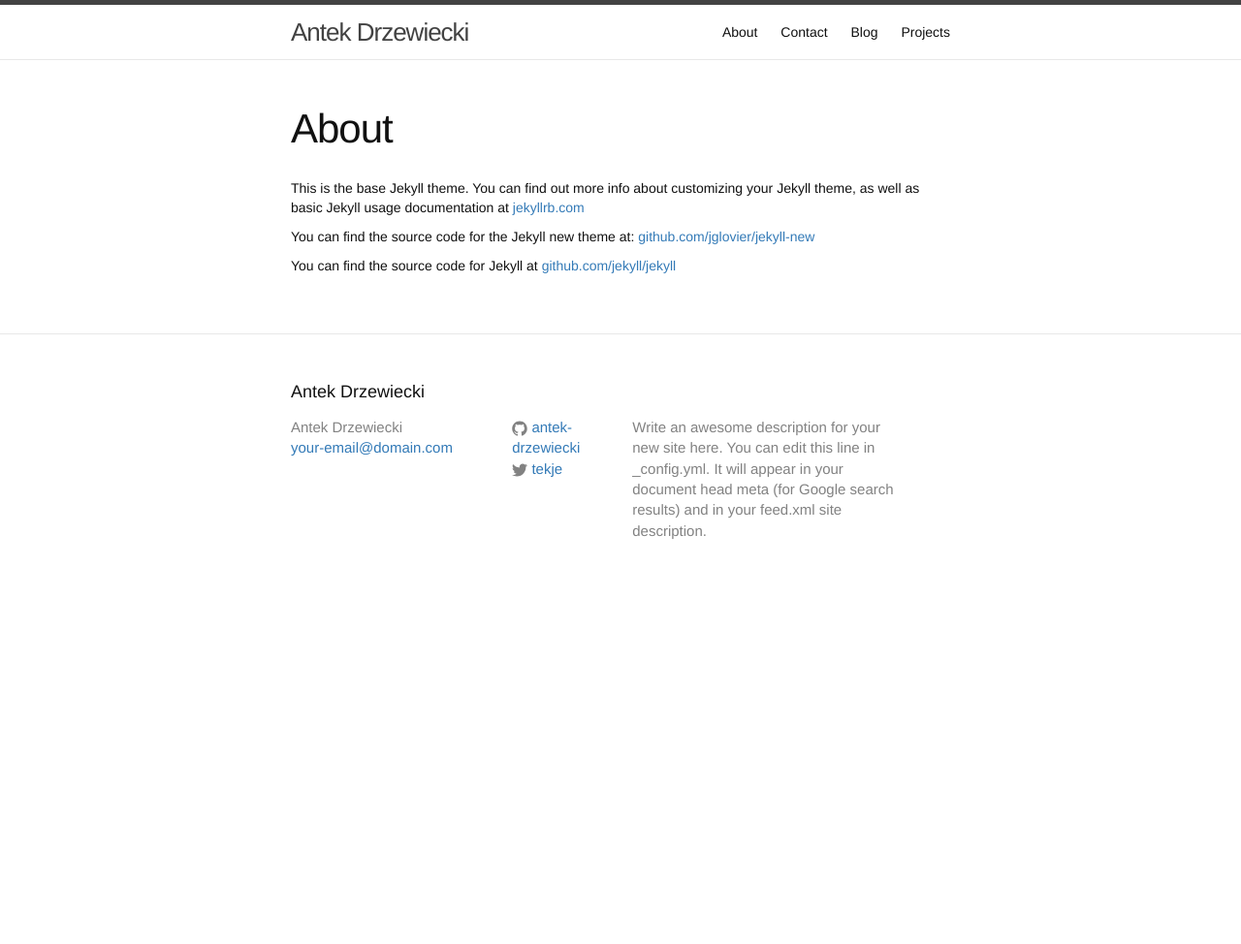
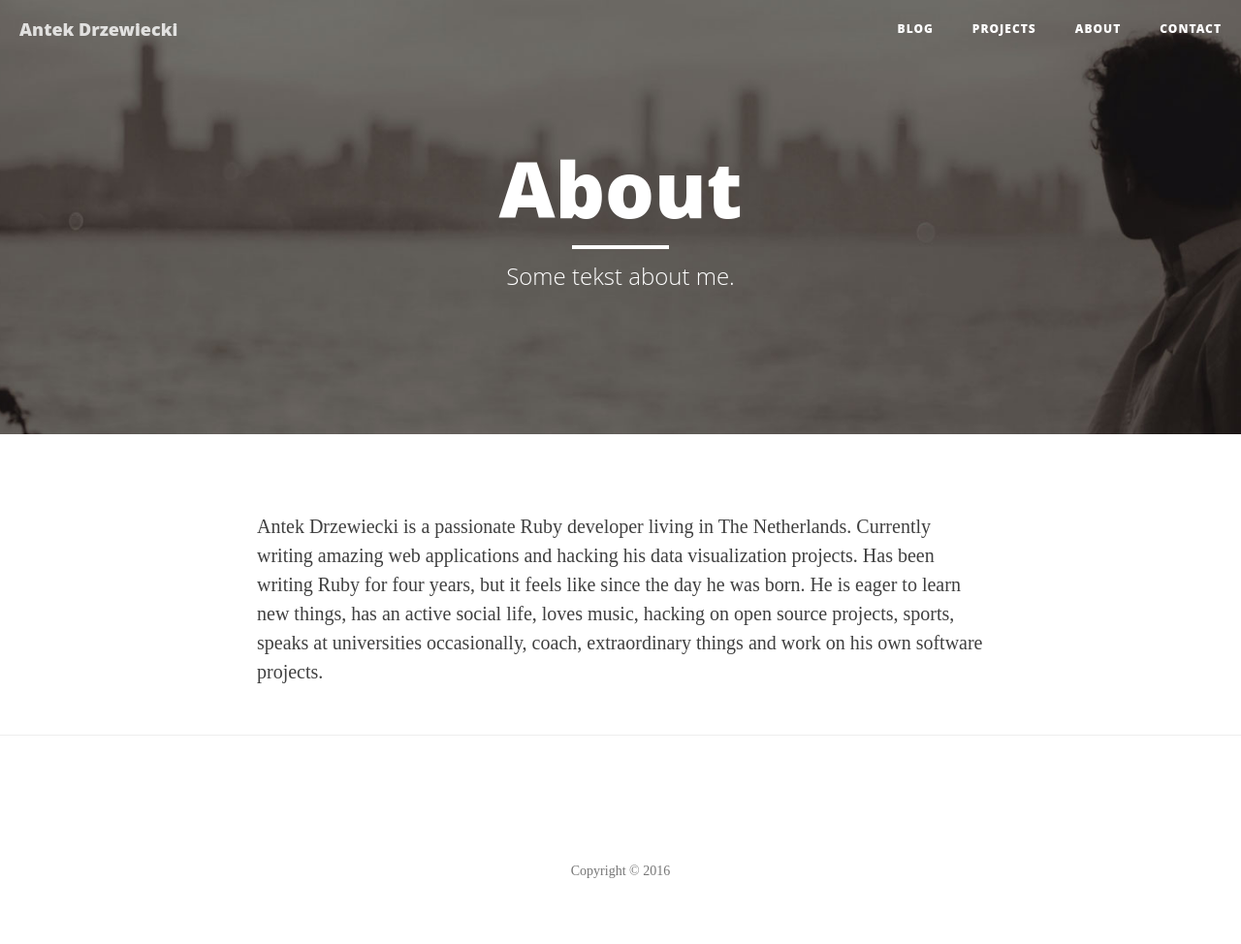
Before and after one commit to antek-drzewiecki/antek-drzewiecki.github.io, a Jekyll site: the page built from about.html, in a window 1280 px wide. Shown: the whole page at 97% size. Built offline with Jekyll 4.4.1, drawn with Linux system fonts in a browser that asks for light colours; nearby versions of some CDN libraries; library files that are not in the unit come from our copies; before the commit the page ends 900 px from its top, so only the background shows below that.

Commit message:
Added new clean layout

```diff
--- a/_includes/footer.html
+++ b/_includes/footer.html
@@ -1,55 +1,60 @@
-<footer class="site-footer">
-
-  <div class="wrapper">
-
-    <h2 class="footer-heading">{{ site.title }}</h2>
-
-    <div class="footer-col-wrapper">
-      <div class="footer-col  footer-col-1">
-        <ul class="contact-list">
-          <li>{{ site.title }}</li>
-          <li><a href="mailto:{{ site.email }}">{{ site.email }}</a></li>
-        </ul>
-      </div>
-
-      <div class="footer-col  footer-col-2">
-        <ul class="social-media-list">
+<!-- Footer -->
+<footer>
+    <div class="container">
+        <div class="row">
+            <div class="col-lg-8 col-lg-offset-2 col-md-10 col-md-offset-1">
+                <ul class="list-inline text-center">
+                    <li>
+                        <a href="{{ "/feed.xml" | prepend: site.baseurl }}">
+                            <span class="fa-stack fa-lg">
+                                <i class="fa fa-circle fa-stack-2x"></i>
+                                <i class="fa fa-rss fa-stack-1x fa-inverse"></i>
+                            </span>
+                        </a>
+                    </li>
+                    {% if site.twitter_username %}
+                    <li>
+                        <a href="https://twitter.com/{{ site.twitter_username }}">
+                            <span class="fa-stack fa-lg">
+                                <i class="fa fa-circle fa-stack-2x"></i>
+                                <i class="fa fa-twitter fa-stack-1x fa-inverse"></i>
+                            </span>
+                        </a>
+                    </li>
+                    {% endif %}
+                    {% if site.facebook_username %}
+                    <li>
+                        <a href="https://www.facebook.com/{{ site.facebook_username }}">
+                            <span class="fa-stack fa-lg">
+                                <i class="fa fa-circle fa-stack-2x"></i>
+                                <i class="fa fa-facebook fa-stack-1x fa-inverse"></i>
+                            </span>
+                        </a>
+                    </li>
+                    {% endif %}
                     {% if site.github_username %}
                     <li>
                         <a href="https://github.com/{{ site.github_username }}">
-              <span class="icon  icon--github">
-                <svg viewBox="0 0 16 16">
-                  <path fill="#828282" d="M7.999,0.431c-4.285,0-7.76,3.474-7.76,7.761 c0,3.428,2.223,6.337,5.307,7.363c0.388,0.071,0.53-0.168,0.53-0.374c0-0.184-0.007-0.672-0.01-1.32 c-2.159,0.469-2.614-1.04-2.614-1.04c-0.353-0.896-0.862-1.135-0.862-1.135c-0.705-0.481,0.053-0.472,0.053-0.472 c0.779,0.055,1.189,0.8,1.189,0.8c0.692,1.186,1.816,0.843,2.258,0.645c0.071-0.502,0.271-0.843,0.493-1.037 C4.86,11.425,3.049,10.76,3.049,7.786c0-0.847,0.302-1.54,0.799-2.082C3.768,5.507,3.501,4.718,3.924,3.65 c0,0,0.652-0.209,2.134,0.796C6.677,4.273,7.34,4.187,8,4.184c0.659,0.003,1.323,0.089,1.943,0.261 c1.482-1.004,2.132-0.796,2.132-0.796c0.423,1.068,0.157,1.857,0.077,2.054c0.497,0.542,0.798,1.235,0.798,2.082 c0,2.981-1.814,3.637-3.543,3.829c0.279,0.24,0.527,0.713,0.527,1.437c0,1.037-0.01,1.874-0.01,2.129 c0,0.208,0.14,0.449,0.534,0.373c3.081-1.028,5.302-3.935,5.302-7.362C15.76,3.906,12.285,0.431,7.999,0.431z"/>
-                </svg>
+                            <span class="fa-stack fa-lg">
+                                <i class="fa fa-circle fa-stack-2x"></i>
+                                <i class="fa fa-github fa-stack-1x fa-inverse"></i>
                             </span>
-
-              <span class="username">{{ site.github_username }}</span>
                         </a>
                     </li>
                     {% endif %}
-
-          {% if site.twitter_username %}
+                    {% if site.email_username %}
                     <li>
-            <a href="https://twitter.com/{{ site.twitter_username }}">
-              <span class="icon  icon--twitter">
-                <svg viewBox="0 0 16 16">
-                  <path fill="#828282" d="M15.969,3.058c-0.586,0.26-1.217,0.436-1.878,0.515c0.675-0.405,1.194-1.045,1.438-1.809
-                  c-0.632,0.375-1.332,0.647-2.076,0.793c-0.596-0.636-1.446-1.033-2.387-1.033c-1.806,0-3.27,1.464-3.27,3.27 c0,0.256,0.029,0.506,0.085,0.745C5.163,5.404,2.753,4.102,1.14,2.124C0.859,2.607,0.698,3.168,0.698,3.767 c0,1.134,0.577,2.135,1.455,2.722C1.616,6.472,1.112,6.325,0.671,6.08c0,0.014,0,0.027,0,0.041c0,1.584,1.127,2.906,2.623,3.206 C3.02,9.402,2.731,9.442,2.433,9.442c-0.211,0-0.416-0.021-0.615-0.059c0.416,1.299,1.624,2.245,3.055,2.271 c-1.119,0.877-2.529,1.4-4.061,1.4c-0.264,0-0.524-0.015-0.78-0.046c1.447,0.928,3.166,1.469,5.013,1.469 c6.015,0,9.304-4.983,9.304-9.304c0-0.142-0.003-0.283-0.009-0.423C14.976,4.29,15.531,3.714,15.969,3.058z"/>
-                </svg>
+                        <a href="mailto:{{ site.email_username }}">
+                            <span class="fa-stack fa-lg">
+                                <i class="fa fa-circle fa-stack-2x"></i>
+                                <i class="fa fa-envelope fa-stack-1x fa-inverse"></i>
                             </span>
-
-              <span class="username">{{ site.twitter_username }}</span>
                         </a>
                     </li>
                     {% endif %}
                 </ul>
-      </div>
-
-      <div class="footer-col  footer-col-3">
-        <p class="text">{{ site.description }}</p>
+                <p class="copyright text-muted">Copyright &copy; {{ site.copyright_name }} {{ site.time | date: '%Y' }}</p>
             </div>
         </div>
-
     </div>
-
 </footer>
--- a/_includes/head.html
+++ b/_includes/head.html
@@ -1,17 +1,26 @@
 <head>
+
     <meta charset="utf-8">
-    <meta name="viewport" content="width=device-width initial-scale=1" />
     <meta http-equiv="X-UA-Compatible" content="IE=edge">
-
-    <title>{% if page.title %}{{ page.title }}{% else %}{{ site.title }}{% endif %}</title>
+    <meta name="viewport" content="width=device-width, initial-scale=1">
     <meta name="description" content="{{ site.description }}">
 
-    <link rel="stylesheet" href="{{ "/css/landing.css" | prepend: site.baseurl }}">
+    <title>{% if page.title %}{{ page.title }} - {{ site.title }}{% else %}{{ site.title }}{% endif %}</title>
+
     <link rel="canonical" href="{{ page.url | replace:'index.html','' | prepend: site.baseurl | prepend: site.url }}">
 
+    <!-- Custom CSS -->
+     <link rel="stylesheet" href="{{ "/css/bootstrap.css" | prepend: site.baseurl }}">
+    <link rel="stylesheet" href="{{ "/css/clean-blog.css" | prepend: site.baseurl }}">
     <script type="text/javascript" src="{{ "/javascripts/jquery-2.1.4.min.js" | prepend: site.baseurl }}"></script>
     <script type="text/javascript" src="{{ "/javascripts/bootstrap.js" | prepend: site.baseurl }}"></script>
-    <script type="text/javascript" src="{{ "/javascripts/d3.js" | prepend: site.baseurl }}"></script>
-    <script type="text/javascript" src="{{ "/javascripts/graphs/force_graph.js" | prepend: site.baseurl }}"></script>
-    <script type="text/javascript" src="{{ "/javascripts/base.js" | prepend: site.baseurl }}"></script>
+
+    <!-- HTML5 Shim and Respond.js IE8 support of HTML5 elements and media queries -->
+    <!-- WARNING: Respond.js doesn't work if you view the page via file:// -->
+    <!--[if lt IE 9]>
+        <script src="https://oss.maxcdn.com/libs/html5shiv/3.7.0/html5shiv.js"></script>
+        <script src="https://oss.maxcdn.com/libs/respond.js/1.4.2/respond.min.js"></script>
+    <![endif]-->
+
+
 </head>
--- a/_includes/header.html
+++ b/_includes/header.html
@@ -20,6 +20,8 @@
           {% endif %}
         {% endfor %}
       </div>
+
+
     </nav>
 
   </div>
--- /dev/null
+++ b/_includes/nav.html
@@ -0,0 +1,36 @@
+<!-- Navigation -->
+<nav class="navbar navbar-default navbar-custom navbar-fixed-top">
+    <div class="container-fluid">
+        <!-- Brand and toggle get grouped for better mobile display -->
+        <div class="navbar-header page-scroll">
+            <button type="button" class="navbar-toggle" data-toggle="collapse" data-target="#bs-example-navbar-collapse-1">
+                <span class="sr-only">Toggle navigation</span>
+                <span class="icon-bar"></span>
+                <span class="icon-bar"></span>
+                <span class="icon-bar"></span>
+            </button>
+            <a class="navbar-brand" href="{{ site.baseurl }}/">{{ site.title }}</a>
+        </div>
+
+        <!-- Collect the nav links, forms, and other content for toggling -->
+        <div class="collapse navbar-collapse" id="bs-example-navbar-collapse-1">
+            <ul class="nav navbar-nav navbar-right">
+                {% assign pages = site.pages | sort: 'menu' %}
+
+
+                {% for page in pages %}
+                {% if page.menu and page.url != '/404.html'  %}
+				    {% unless page.url contains '/page'  %}
+                    <li>
+                        <a href="{{ page.url | prepend: site.baseurl }}">{{ page.title }}</a>
+                    </li>
+				    {% endunless %}
+                {% endif %}
+                {% endfor %}
+            </ul>
+        </div>
+
+        <!-- /.navbar-collapse -->
+    </div>
+    <!-- /.container -->
+</nav>
--- a/_layouts/default.html
+++ b/_layouts/default.html
@@ -1,20 +1,16 @@
 <!DOCTYPE html>
-<html>
+<html lang="en">
 
-  {% include head.html %}
+{% include head.html %}
 
-  <body>
+<body>
 
-    {% include header.html %}
+    {% include nav.html %}
 
-    <div class="page-content">
-      <div class="wrapper">
-        {{ content }}
-      </div>
-    </div>
+    {{ content }}
 
     {% include footer.html %}
 
-  </body>
+</body>
 
 </html>
--- a/_layouts/page.html
+++ b/_layouts/page.html
@@ -1,14 +1,29 @@
 ---
 layout: default
 ---
-<div class="post">
 
-  <header class="post-header">
-    <h1 class="post-title">{{ page.title }}</h1>
-  </header>
+<!-- Page Header -->
+<header class="intro-header" style="background-image: url('{{ site.baseurl }}/{% if page.header-img %}{{ page.header-img }}{% else %}{{ site.header-img }}{% endif %}')">
+    <div class="container">
+        <div class="row">
+            <div class="col-lg-8 col-lg-offset-2 col-md-10 col-md-offset-1">
+                <div class="site-heading">
+                    <h1>{% if page.title %}{{ page.title }}{% else %}{{ site.title }}{% endif %}</h1>
+                    <hr class="small">
+                    <span class="subheading">{{ page.description }}</span>
+                </div>
+            </div>
+        </div>
+    </div>
+</header>
 
-  <article class="post-content">
-    {{ content }}
-  </article>
+<!-- Main Content -->
+<div class="container">
+  <div class="row">
+    <div class="col-lg-8 col-lg-offset-2 col-md-10 col-md-offset-1">
+      {{ content }}
+    </div>
+  </div>
+</div>
 
-</div>
+<hr>
--- /dev/null
+++ b/about.html
@@ -0,0 +1,15 @@
+---
+layout: page
+title: "About"
+permalink: /about/
+description: "Some tekst about me."
+header-img: "images/about-bg.jpg"
+menu: 4
+---
+
+<p>Antek Drzewiecki is a passionate Ruby developer living in The Netherlands.
+Currently writing amazing web applications and hacking his data visualization projects.
+Has been writing Ruby for four years, but it feels like since the day he was born.
+He is eager to learn new things, has an active social life, loves music, hacking on open source
+projects, sports, speaks at universities occasionally, coach, extraordinary things and work on his
+own software projects.</p>
--- a/about.md
+++ /dev/null
@@ -1,11 +0,0 @@
----
-layout: page
-title: About
-permalink: /about/
----
-
-This is the base Jekyll theme. You can find out more info about customizing your Jekyll theme, as well as basic Jekyll usage documentation at [jekyllrb.com](http://jekyllrb.com/)
-
-You can find the source code for the Jekyll new theme at: [github.com/jglovier/jekyll-new](https://github.com/jglovier/jekyll-new)
-
-You can find the source code for Jekyll at [github.com/jekyll/jekyll](https://github.com/jekyll/jekyll)
--- /dev/null
+++ b/css/clean-blog.css
@@ -0,0 +1,395 @@
+/*!
+ * Clean Blog v1.0.5 (http://startbootstrap.com/template-overviews/clean-blog)
+ * Copyright 2013-2016 Start Bootstrap
+ * Licensed under MIT (https://github.com/BlackrockDigital/startbootstrap/blob/gh-pages/LICENSE)
+ */
+
+body {
+  font-family: 'Lora', 'Times New Roman', serif;
+  font-size: 20px;
+  color: #404040;
+}
+p {
+  line-height: 1.5;
+  margin: 30px 0;
+}
+p a {
+  text-decoration: underline;
+}
+h1,
+h2,
+h3,
+h4,
+h5,
+h6 {
+  font-family: 'Open Sans', 'Helvetica Neue', Helvetica, Arial, sans-serif;
+  font-weight: 800;
+}
+a {
+  color: #404040;
+}
+a:hover,
+a:focus {
+  color: #0085a1;
+}
+a img:hover,
+a img:focus {
+  cursor: zoom-in;
+}
+blockquote {
+  color: #808080;
+  font-style: italic;
+}
+hr.small {
+  max-width: 100px;
+  margin: 15px auto;
+  border-width: 4px;
+  border-color: white;
+}
+.navbar-custom {
+  position: absolute;
+  top: 0;
+  left: 0;
+  width: 100%;
+  z-index: 3;
+  font-family: 'Open Sans', 'Helvetica Neue', Helvetica, Arial, sans-serif;
+}
+.navbar-custom .navbar-brand {
+  font-weight: 800;
+}
+.navbar-custom .nav li a {
+  text-transform: uppercase;
+  font-size: 12px;
+  font-weight: 800;
+  letter-spacing: 1px;
+}
+@media only screen and (min-width: 768px) {
+  .navbar-custom {
+    background: transparent;
+    border-bottom: 1px solid transparent;
+  }
+  .navbar-custom .navbar-brand {
+    color: white;
+    padding: 20px;
+  }
+  .navbar-custom .navbar-brand:hover,
+  .navbar-custom .navbar-brand:focus {
+    color: rgba(255, 255, 255, 0.8);
+  }
+  .navbar-custom .nav li a {
+    color: white;
+    padding: 20px;
+  }
+  .navbar-custom .nav li a:hover,
+  .navbar-custom .nav li a:focus {
+    color: rgba(255, 255, 255, 0.8);
+  }
+}
+@media only screen and (min-width: 1170px) {
+  .navbar-custom {
+    -webkit-transition: background-color 0.3s;
+    -moz-transition: background-color 0.3s;
+    transition: background-color 0.3s;
+    /* Force Hardware Acceleration in WebKit */
+    -webkit-transform: translate3d(0, 0, 0);
+    -moz-transform: translate3d(0, 0, 0);
+    -ms-transform: translate3d(0, 0, 0);
+    -o-transform: translate3d(0, 0, 0);
+    transform: translate3d(0, 0, 0);
+    -webkit-backface-visibility: hidden;
+    backface-visibility: hidden;
+  }
+  .navbar-custom.is-fixed {
+    /* when the user scrolls down, we hide the header right above the viewport */
+    position: fixed;
+    top: -61px;
+    background-color: rgba(255, 255, 255, 0.9);
+    border-bottom: 1px solid #f2f2f2;
+    -webkit-transition: -webkit-transform 0.3s;
+    -moz-transition: -moz-transform 0.3s;
+    transition: transform 0.3s;
+  }
+  .navbar-custom.is-fixed .navbar-brand {
+    color: #404040;
+  }
+  .navbar-custom.is-fixed .navbar-brand:hover,
+  .navbar-custom.is-fixed .navbar-brand:focus {
+    color: #0085a1;
+  }
+  .navbar-custom.is-fixed .nav li a {
+    color: #404040;
+  }
+  .navbar-custom.is-fixed .nav li a:hover,
+  .navbar-custom.is-fixed .nav li a:focus {
+    color: #0085a1;
+  }
+  .navbar-custom.is-visible {
+    /* if the user changes the scrolling direction, we show the header */
+    -webkit-transform: translate3d(0, 100%, 0);
+    -moz-transform: translate3d(0, 100%, 0);
+    -ms-transform: translate3d(0, 100%, 0);
+    -o-transform: translate3d(0, 100%, 0);
+    transform: translate3d(0, 100%, 0);
+  }
+}
+.intro-header {
+  background-color: #808080;
+  background: no-repeat center center;
+  background-attachment: scroll;
+  -webkit-background-size: cover;
+  -moz-background-size: cover;
+  background-size: cover;
+  -o-background-size: cover;
+  margin-bottom: 50px;
+}
+.intro-header .site-heading,
+.intro-header .post-heading,
+.intro-header .page-heading {
+  padding: 100px 0 50px;
+  color: white;
+}
+@media only screen and (min-width: 768px) {
+  .intro-header .site-heading,
+  .intro-header .post-heading,
+  .intro-header .page-heading {
+    padding: 150px 0;
+  }
+}
+.intro-header .site-heading,
+.intro-header .page-heading {
+  text-align: center;
+}
+.intro-header .site-heading h1,
+.intro-header .page-heading h1 {
+  margin-top: 0;
+  font-size: 50px;
+}
+.intro-header .site-heading .subheading,
+.intro-header .page-heading .subheading {
+  font-size: 24px;
+  line-height: 1.1;
+  display: block;
+  font-family: 'Open Sans', 'Helvetica Neue', Helvetica, Arial, sans-serif;
+  font-weight: 300;
+  margin: 10px 0 0;
+}
+@media only screen and (min-width: 768px) {
+  .intro-header .site-heading h1,
+  .intro-header .page-heading h1 {
+    font-size: 80px;
+  }
+}
+.intro-header .post-heading h1 {
+  font-size: 35px;
+}
+.intro-header .post-heading .subheading,
+.intro-header .post-heading .meta {
+  line-height: 1.1;
+  display: block;
+}
+.intro-header .post-heading .subheading {
+  font-family: 'Open Sans', 'Helvetica Neue', Helvetica, Arial, sans-serif;
+  font-size: 24px;
+  margin: 10px 0 30px;
+  font-weight: 600;
+}
+.intro-header .post-heading .meta {
+  font-family: 'Lora', 'Times New Roman', serif;
+  font-style: italic;
+  font-weight: 300;
+  font-size: 20px;
+}
+.intro-header .post-heading .meta a {
+  color: white;
+}
+@media only screen and (min-width: 768px) {
+  .intro-header .post-heading h1 {
+    font-size: 55px;
+  }
+  .intro-header .post-heading .subheading {
+    font-size: 30px;
+  }
+}
+.post-preview > a {
+  color: #404040;
+}
+.post-preview > a:hover,
+.post-preview > a:focus {
+  text-decoration: none;
+  color: #0085a1;
+}
+.post-preview > a > .post-title {
+  font-size: 30px;
+  margin-top: 30px;
+  margin-bottom: 10px;
+}
+.post-preview > a > .post-subtitle {
+  margin: 0;
+  font-weight: 300;
+  margin-bottom: 10px;
+}
+.post-preview > .post-meta {
+  color: #808080;
+  font-size: 18px;
+  font-style: italic;
+  margin-top: 0;
+}
+.post-preview > .post-meta > a {
+  text-decoration: none;
+  color: #404040;
+}
+.post-preview > .post-meta > a:hover,
+.post-preview > .post-meta > a:focus {
+  color: #0085a1;
+  text-decoration: underline;
+}
+@media only screen and (min-width: 768px) {
+  .post-preview > a > .post-title {
+    font-size: 36px;
+  }
+}
+.section-heading {
+  font-size: 36px;
+  margin-top: 60px;
+  font-weight: 700;
+}
+.caption {
+  text-align: center;
+  font-size: 14px;
+  padding: 10px;
+  font-style: italic;
+  margin: 0;
+  display: block;
+  border-bottom-right-radius: 5px;
+  border-bottom-left-radius: 5px;
+}
+footer {
+  padding: 50px 0 65px;
+}
+footer .list-inline {
+  margin: 0;
+  padding: 0;
+}
+footer .copyright {
+  font-size: 14px;
+  text-align: center;
+  margin-bottom: 0;
+}
+.floating-label-form-group {
+  font-size: 14px;
+  position: relative;
+  margin-bottom: 0;
+  padding-bottom: 0.5em;
+  border-bottom: 1px solid #eeeeee;
+}
+.floating-label-form-group input,
+.floating-label-form-group textarea {
+  z-index: 1;
+  position: relative;
+  padding-right: 0;
+  padding-left: 0;
+  border: none;
+  border-radius: 0;
+  font-size: 1.5em;
+  background: none;
+  box-shadow: none !important;
+  resize: none;
+}
+.floating-label-form-group label {
+  display: block;
+  z-index: 0;
+  position: relative;
+  top: 2em;
+  margin: 0;
+  font-size: 0.85em;
+  line-height: 1.764705882em;
+  vertical-align: middle;
+  vertical-align: baseline;
+  opacity: 0;
+  -webkit-transition: top 0.3s ease,opacity 0.3s ease;
+  -moz-transition: top 0.3s ease,opacity 0.3s ease;
+  -ms-transition: top 0.3s ease,opacity 0.3s ease;
+  transition: top 0.3s ease,opacity 0.3s ease;
+}
+.floating-label-form-group::not(:first-child) {
+  padding-left: 14px;
+  border-left: 1px solid #eeeeee;
+}
+.floating-label-form-group-with-value label {
+  top: 0;
+  opacity: 1;
+}
+.floating-label-form-group-with-focus label {
+  color: #0085a1;
+}
+form .row:first-child .floating-label-form-group {
+  border-top: 1px solid #eeeeee;
+}
+.btn {
+  font-family: 'Open Sans', 'Helvetica Neue', Helvetica, Arial, sans-serif;
+  text-transform: uppercase;
+  font-size: 14px;
+  font-weight: 800;
+  letter-spacing: 1px;
+  border-radius: 0;
+  padding: 15px 25px;
+}
+.btn-lg {
+  font-size: 16px;
+  padding: 25px 35px;
+}
+.btn-default:hover,
+.btn-default:focus {
+  background-color: #0085a1;
+  border: 1px solid #0085a1;
+  color: white;
+}
+.pager {
+  margin: 20px 0 0;
+}
+.pager li > a,
+.pager li > span {
+  font-family: 'Open Sans', 'Helvetica Neue', Helvetica, Arial, sans-serif;
+  text-transform: uppercase;
+  font-size: 14px;
+  font-weight: 800;
+  letter-spacing: 1px;
+  padding: 15px 25px;
+  background-color: white;
+  border-radius: 0;
+}
+.pager li > a:hover,
+.pager li > a:focus {
+  color: white;
+  background-color: #0085a1;
+  border: 1px solid #0085a1;
+}
+.pager .disabled > a,
+.pager .disabled > a:hover,
+.pager .disabled > a:focus,
+.pager .disabled > span {
+  color: #808080;
+  background-color: #404040;
+  cursor: not-allowed;
+}
+::-moz-selection {
+  color: white;
+  text-shadow: none;
+  background: #0085a1;
+}
+::selection {
+  color: white;
+  text-shadow: none;
+  background: #0085a1;
+}
+img::selection {
+  color: white;
+  background: transparent;
+}
+img::-moz-selection {
+  color: white;
+  background: transparent;
+}
+body {
+  webkit-tap-highlight-color: #0085a1;
+}
--- /dev/null
+++ b/css/site.scss
@@ -0,0 +1,53 @@
+---
+# Only the main Sass file needs front matter (the dashes are enough)
+---
+@charset "utf-8";
+
+// Our variables
+$base-font-family: Helvetica, Arial, sans-serif;
+$base-font-size: 16px;
+$small-font-size: $base-font-size * 0.875;
+$base-line-height: 1.5;
+
+$spacing-unit: 30px;
+
+$text-color: #111;
+$background-color: #fdfdfd;
+$brand-color: #2a7ae2;
+
+$grey-color: #828282;
+$grey-color-light: lighten($grey-color, 40%);
+$grey-color-dark: darken($grey-color, 25%);
+
+$on-palm: 600px;
+$on-laptop: 800px;
+
+
+// variables
+$brand-primary: #0085A1;
+$gray-dark: lighten(black, 25%);
+$gray: lighten(black, 50%);
+$white-faded: fade(white, 80%);
+$gray-light: #eee;
+
+// Using media queries with like this:
+// @include media-query($palm) {
+//     .wrapper {
+//         padding-right: $spacing-unit / 2;
+//         padding-left: $spacing-unit / 2;
+//     }
+// }
+@mixin media-query($device) {
+  @media screen and (max-width: $device) {
+    @content;
+  }
+}
+
+
+
+// Import partials from `sass_dir` (defaults to `_sass`)
+@import
+    "bootstrap",
+    "font-awesome",
+    "animate"
+;
```
Also changed, not shown: images/contact-bg.jpg (added). Lines whose indentation alone changed are shown as unchanged.
